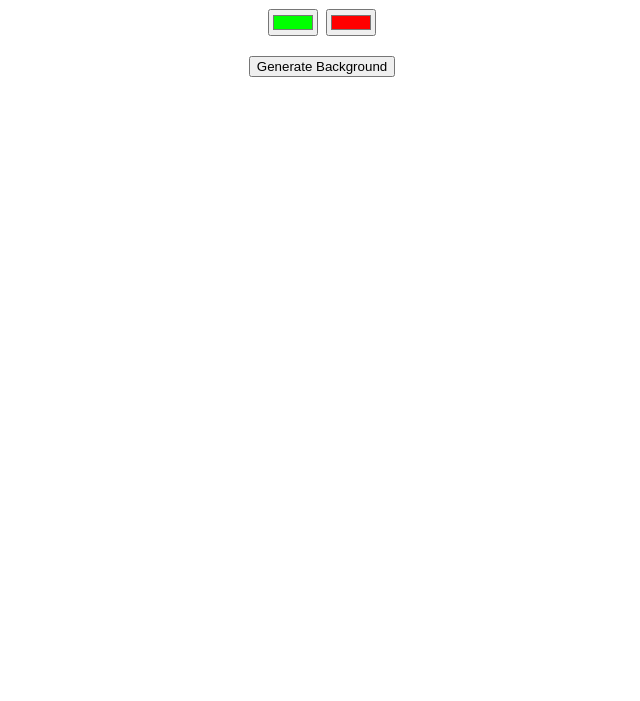
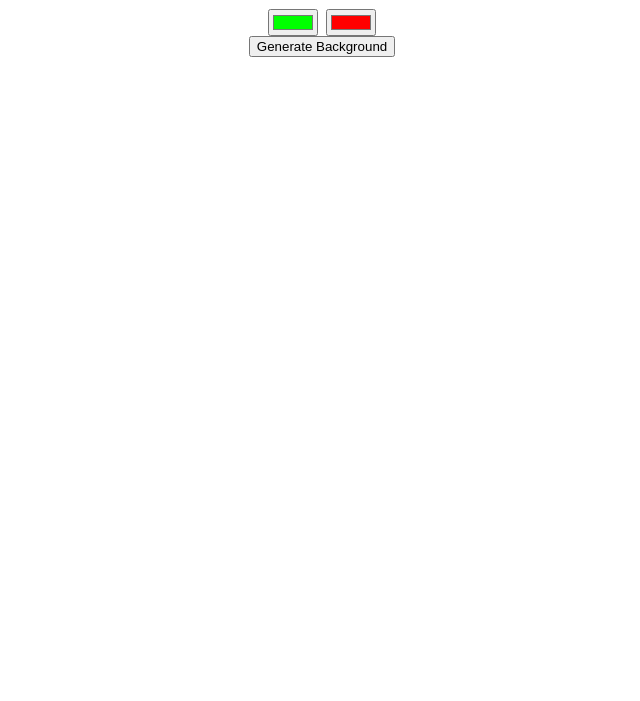
Before and after one commit to xritz0x/backgroundGenerator, a plain HTML site: page index.html in a window 1280 px wide. Shown: the part 99-800 px from the top of the page, without its empty margins (318-958 px from the left). Drawn offline with Linux system fonts and the light colour scheme.

Commit message:
editing padding

```diff
--- a/style.css
+++ b/style.css
@@ -8,5 +8,5 @@ body {
 }
 button {
 	display: block;
-	margin: 20px auto;
+	margin: 0px auto;
 }
```
